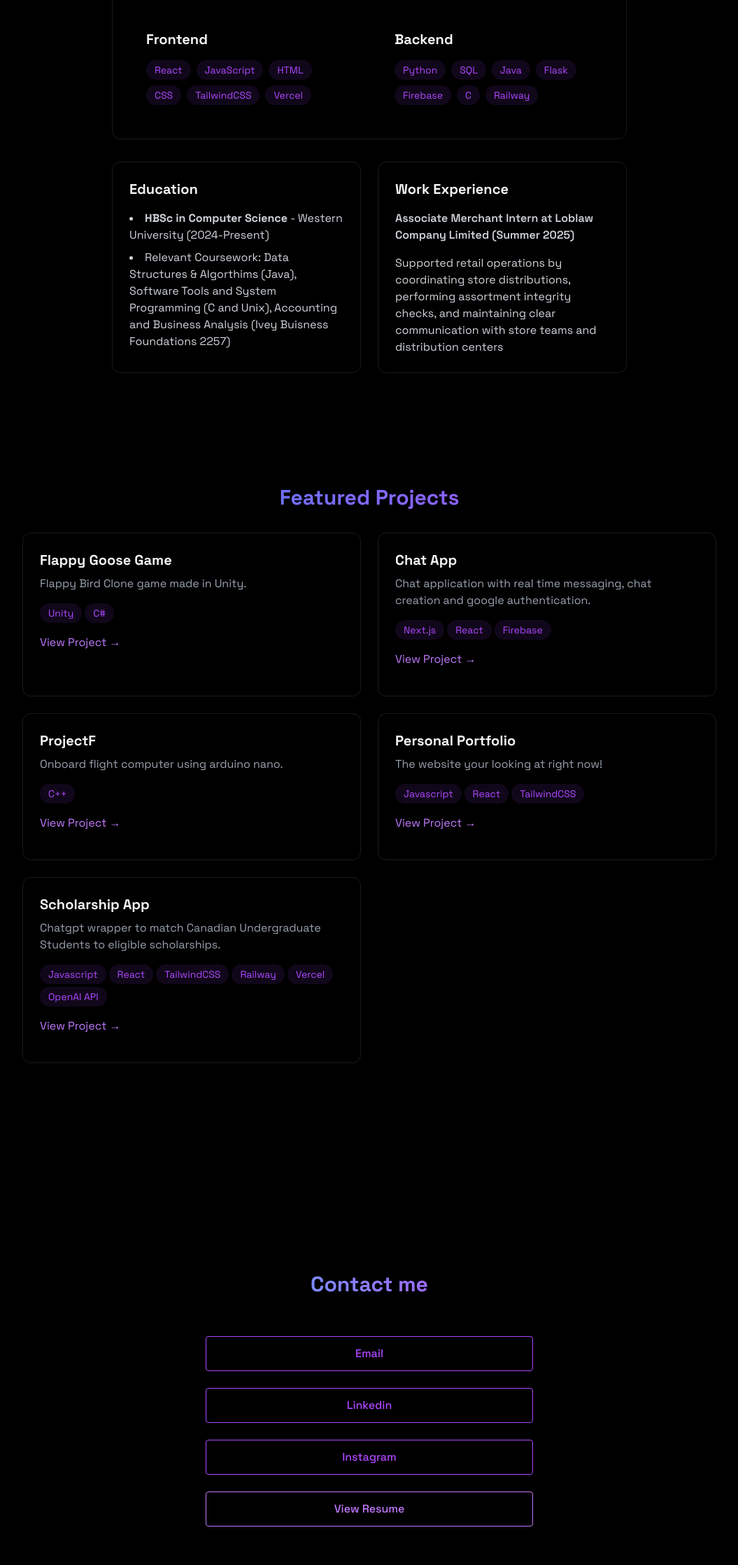
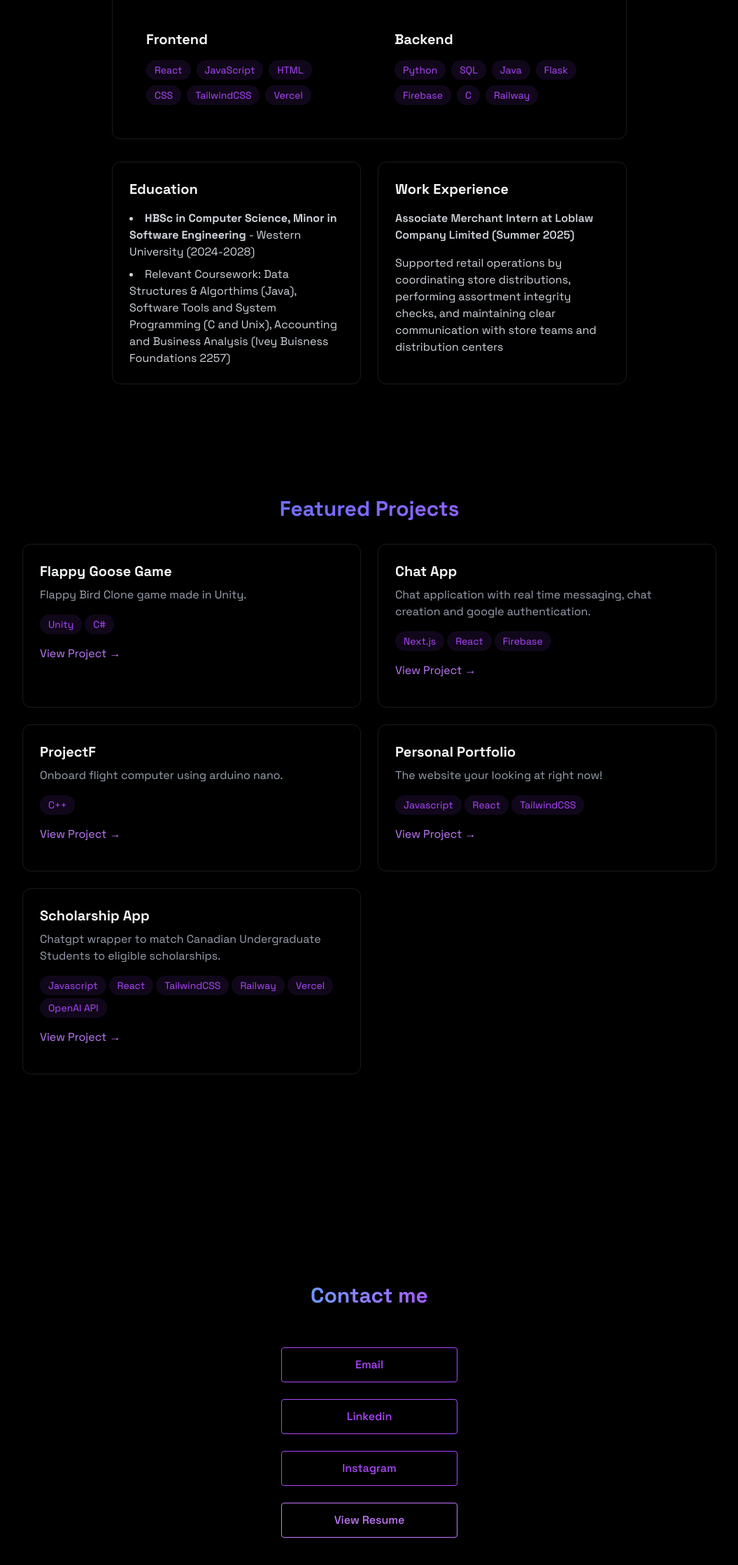
Before and after one commit to Overrayted/Personal-Portfolio, a React (Vite) app: page / in a window 1280 px wide. Shown: the part 1027-3263 px from the top of the page at 70% size, without its empty margins (112-1167 px from the left). Built offline with nearby package versions, Linux system fonts and the light colour scheme.

Commit message:
grad date and other stuff

```diff
--- a/src/components/sections/About.jsx
+++ b/src/components/sections/About.jsx
@@ -63,7 +63,7 @@ export const About = () => {
                     <h3 className="text-xl font-bold mb-4">Education</h3>
                     <ul className="list-disc list-inside text-gray-300 space-y-2">
                         <li>
-                            <strong>HBSc in Computer Science </strong> - Western University (2024-Present)
+                            <strong>HBSc in Computer Science, Minor in Software Engineering </strong> - Western University (2024-2028)
                         </li>
                         <li>
                             Relevant Coursework: Data Structures & Algorthims (Java), Software Tools and System Programming (C and Unix), Accounting and Business Analysis (Ivey Buisness Foundations 2257)
--- a/src/components/sections/Contact.jsx
+++ b/src/components/sections/Contact.jsx
@@ -3,7 +3,7 @@ import { RevealOnScroll } from "../RevealOnScroll"
 export const Contact = () => {
     return <section id="contact" className="min-h-screen flex items-center justify-center py-20">
         <RevealOnScroll>
-            <div className="px-4 min-w-[500px] grid grid-cols-1 gap-6">
+            <div className="px-6 min-w-[300px] grid grid-cols-1 gap-6">
                 <h2 className="text-3xl font-bold mb-8 bg-gradient-to-r from-blue-400 to-purple-500 bg-clip-text text-transparent text-center">Contact me</h2>
 
                     <a href="mailto:Rayhan24k@gmail.com" className="text-center w-full border border-purple-500 text-purple-500 py-3 px-6 rounded font-medium transition relative overflow-hidden hover:text-white hover:bg-purple-500 hover:-translate-y-0.5 hover:shadow-[0_0_15px_rgba(255,0,255,0.4)]">
```
